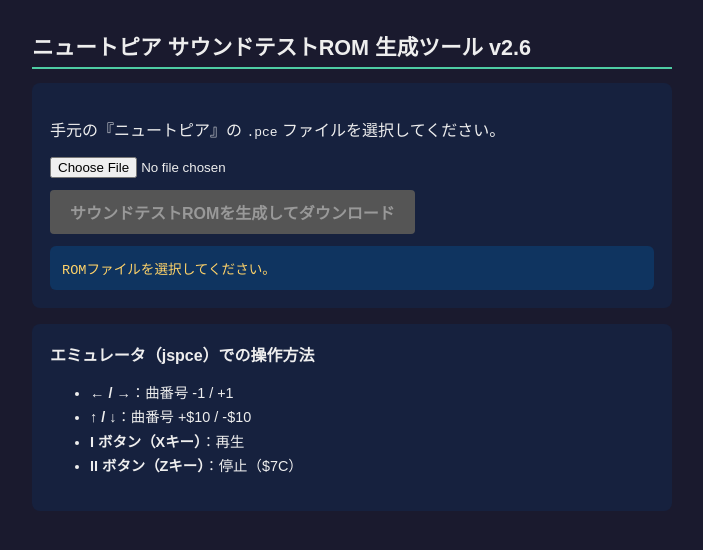
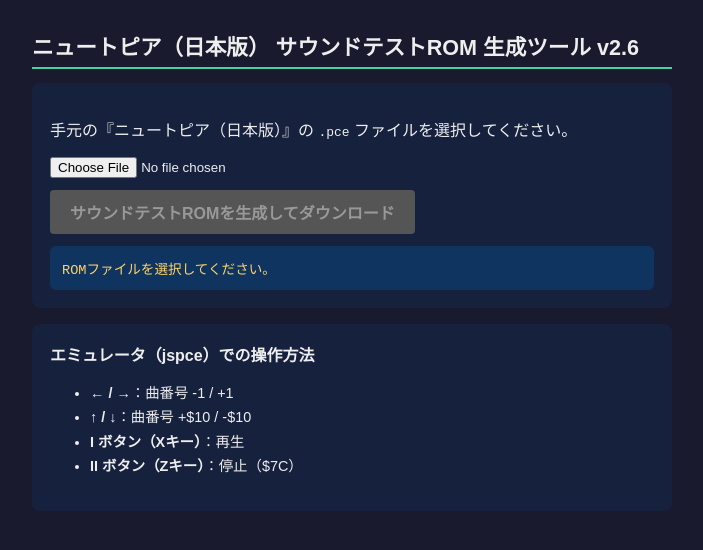
Before and after one commit to keigox68000/neutopia-soundtest-builder, a plain HTML site: page index.html in a window 1280 px wide. Shown: the whole page, without its empty margins (288-991 px from the left). Drawn offline with Linux system fonts and the light colour scheme.

Commit message:
Modify index.html for Japanese version support
Updated title and instructions for the Japanese version of the Neutopia sound test ROM generation tool.

```diff
--- a/index.html
+++ b/index.html
@@ -2,7 +2,7 @@
 <html lang="ja">
 <head>
 <meta charset="UTF-8">
-<title>ニュートピア サウンドテストROM 生成ツール v2.6</title>
+<title>ニュートピア（日本版） サウンドテストROM 生成ツール v2.6</title>
 <style>
   body { font-family: sans-serif; background: #1a1a2e; color: #eee; max-width: 640px; margin: 30px auto; padding: 0 16px; }
   h1 { font-size: 1.35rem; border-bottom: 2px solid #4ecca3; padding-bottom: 6px; }
@@ -15,10 +15,10 @@
 </style>
 </head>
 <body>
-<h1>ニュートピア サウンドテストROM 生成ツール v2.6</h1>
+<h1>ニュートピア（日本版） サウンドテストROM 生成ツール v2.6</h1>
 
 <div class="card">
-  <p>手元の『ニュートピア』の <code>.pce</code> ファイルを選択してください。</p>
+  <p>手元の『ニュートピア（日本版）』の <code>.pce</code> ファイルを選択してください。</p>
   <input type="file" id="romFile" accept=".pce,.bin">
   <button id="buildBtn" disabled onclick="buildRom()">サウンドテストROMを生成してダウンロード</button>
   <div id="log" class="log">ROMファイルを選択してください。</div>
@@ -279,7 +279,7 @@ function buildRom() {
   a.click();
 
   document.getElementById('log').textContent =
-    `v2.6 生成完了！ (本体サイズ: ${code.length} bytes)\nneutopia_soundtest_v26.pce を jspce に読み込んでください。`;
+    `v2.6 生成完了！取り扱いは自己責任で！ (本体サイズ: ${code.length} bytes)\nneutopia_soundtest_v26.pce を jspce に読み込んでください。`;
 }
 </script>
 </body>
```
